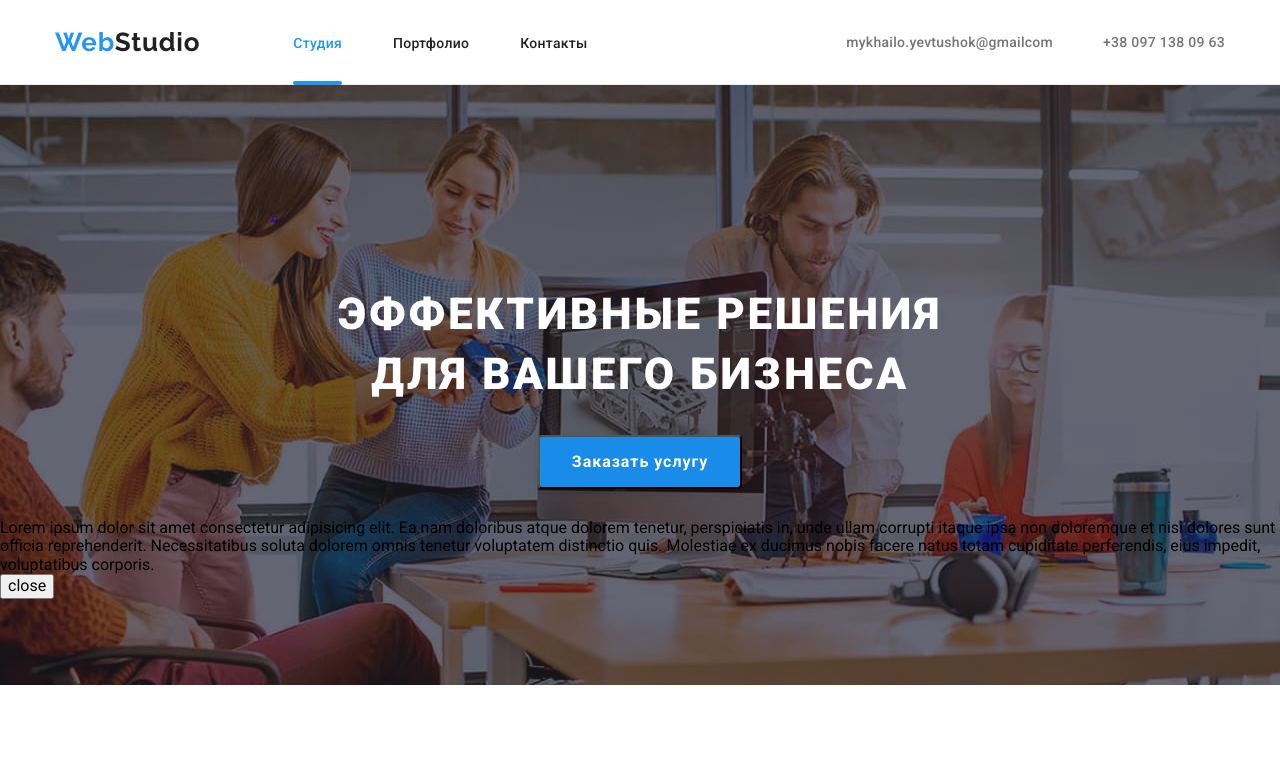
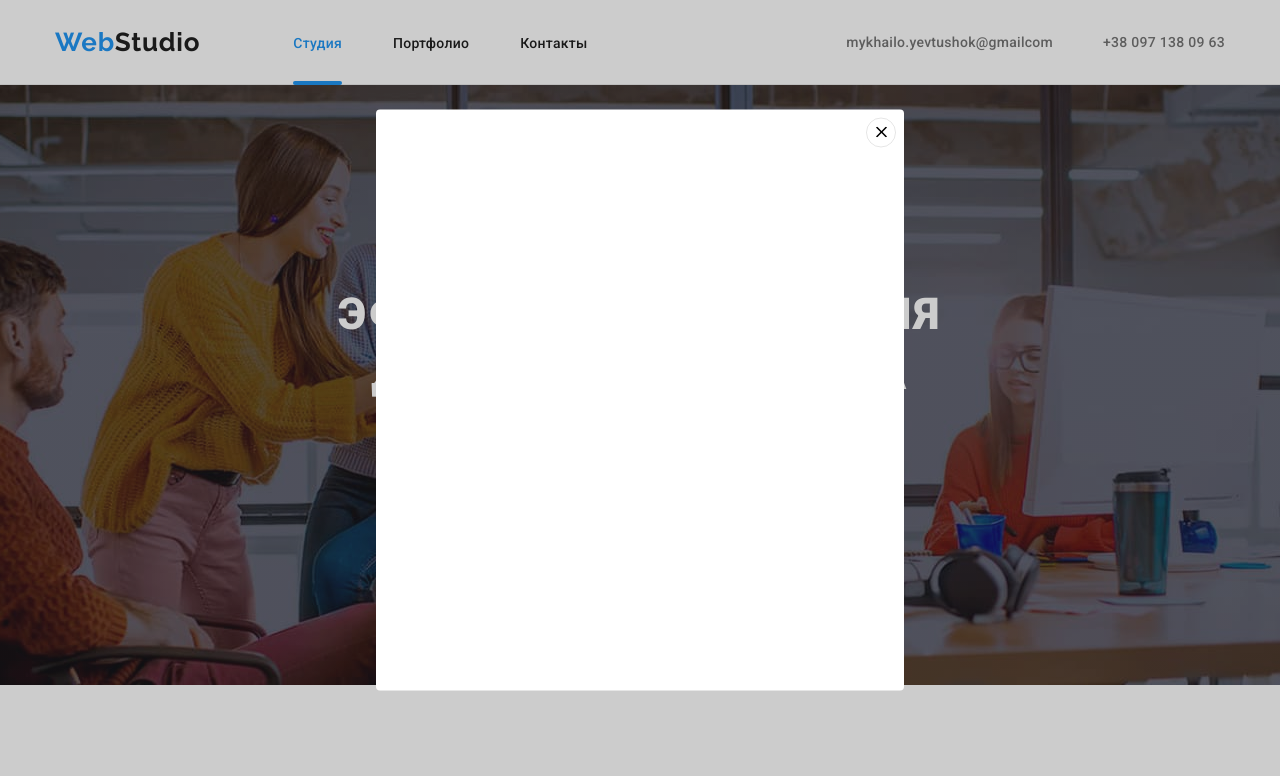
Before and after one commit to PhoeniX37X/hw_html_css_1, a plain HTML site: page index.html in a window 1280 px wide. Both pictures are taken after a click on the button "Заказать услугу". Shown: the top 776 px of the page. Drawn offline with nearby package versions, Linux system fonts and the light colour scheme.

Commit message:
add modal box

```diff
--- a/css/styles.css
+++ b/css/styles.css
@@ -37,6 +37,9 @@ img {
   display: block;
   max-width: 100%;
   height: auto;
+}
+button {
+  padding: 0px;
 }
 /* li {
   display: block;
@@ -85,6 +88,11 @@ address {
 
 .header {
   border-bottom: 1px solid #ececec;
+  /* position: absolute; */
+  left: 0;
+  top: 0;
+  width: 100%;
+  /* background-color: rgba(0, 223, 204, 0.384); */
 }
 .header-container {
   display: flex;
@@ -102,6 +110,10 @@ address {
   letter-spacing: 0.03em;
   color: #212121;
 }
+.main-logo:hover {
+  animation-duration: 1000ms;
+  animation-iteration-count: infinite;
+}
 .header-logo {
   margin-right: 93px;
 }
@@ -118,7 +130,7 @@ address {
   margin-right: 51px;
 }
 .menu-item {
-  position: relative;
+  /* position: relative; */
 }
 .menu-link {
   font-weight: 500;
@@ -212,6 +224,50 @@ address {
   background-color: #188ce8;
   cursor: pointer;
   transition: box-shadow var(--hover-animation), background-color var(--hover-animation);
+}
+
+/* MODAL BOX */
+
+.backdrop {
+  position: fixed;
+  top: 0;
+  left: 0;
+  width: 100vw;
+  height: 100vh;
+  background-color: rgba(0, 0, 0, 0.2);
+  transition: opacity var(--hover-animation), visibility var(--hover-animation);
+}
+.is-hidden {
+  opacity: 0;
+  visibility: hidden;
+  pointer-events: none;
+}
+.modal-box {
+  position: absolute;
+  left: 50%;
+  top: 50%;
+  transform: translate(-50%, -50%);
+  width: 528px;
+  height: 581px;
+  background-color: #ffffff;
+  border-radius: 4px;
+}
+.modal-text {
+}
+.modal-box__close-button {
+  position: absolute;
+  top: 8px;
+  right: 8px;
+  width: 30px;
+  height: 30px;
+  background-color: transparent;
+  border: 1px solid rgba(0, 0, 0, 0.1);
+  box-sizing: border-box;
+  border-radius: 50%;
+  cursor: pointer;
+  padding: 0px;
+}
+.modal-box__close-icon {
 }
 
 /* ADVANTAGES LIST */
--- a/index.html
+++ b/index.html
@@ -13,6 +13,7 @@
   <link rel="stylesheet" href="https://cdnjs.cloudflare.com/ajax/libs/modern-normalize/1.1.0/modern-normalize.min.css"
     integrity="sha512-wpPYUAdjBVSE4KJnH1VR1HeZfpl1ub8YT/NKx4PuQ5NmX2tKuGu6U/JRp5y+Y8XG2tV+wKQpNHVUX03MfMFn9Q=="
     crossorigin="anonymous" referrerpolicy="no-referrer" />
+  <link rel="stylesheet" href="https://cdnjs.cloudflare.com/ajax/libs/animate.css/4.1.1/animate.min.css" />
   <link rel="stylesheet" href="./css/styles.css">
 </head>
 
@@ -21,7 +22,8 @@
   <header class="header">
     <div class="container header-container">
       <nav class="navigation">
-        <a class="main-logo header-logo link" href="./"><span class="logo-set">Web</span>Studio</a>
+        <a class="main-logo header-logo link animate__heartBeat animate__infinite infinite" href="./"><span
+            class="logo-set">Web</span>Studio</a>
         <ul class='menu list'>
           <li class="menu-item"><a class="menu-link link current-link" href="./">Студия</a></li>
           <li class="menu-item"><a class="menu-link link" href="/portfolio.html">Портфолио</a></li>
@@ -42,20 +44,7 @@
         Эффективные решения<br>
         для вашего бизнеса
       </h1>
-      <button data-modal-open class="modal-btn" type="button">Заказать услугу</button>
-      <div class="backdrop is-hidden" data-modal>
-        <div class="modal">
-          <p>
-            Lorem ipsum dolor sit amet consectetur adipisicing elit. Ea nam doloribus atque dolorem tenetur,
-            perspiciatis in, unde ullam corrupti itaque ipsa non doloremque et nisi dolores sunt officia reprehenderit.
-            Necessitatibus soluta dolorem omnis tenetur voluptatem distinctio quis. Molestiae ex ducimus nobis facere
-            natus totam cupiditate perferendis, eius impedit, voluptatibus corporis.
-          </p>
-          <button data-modal-close type="button">
-            close
-          </button>
-        </div>
-      </div>
+      <button class="modal-btn" type="button" data-modal-open>Заказать услугу</button>
     </section>
     <section class="advantages">
       <div class="container">
@@ -396,6 +385,15 @@
       </div>
     </div>
   </footer>
+  <div class="backdrop is-hidden" data-modal>
+    <div class="modal-box">
+      <button class="modal-box__close-button" type="button" data-modal-close>
+        <svg class="modal-box__close-icon" width="11px" height="11px">
+          <use href="./images/social-icons/sprite.svg#icon-close"></use>
+        </svg>
+      </button>
+    </div>
+  </div>
   <script src="./js/modal.js"></script>
 </body>
 
```
